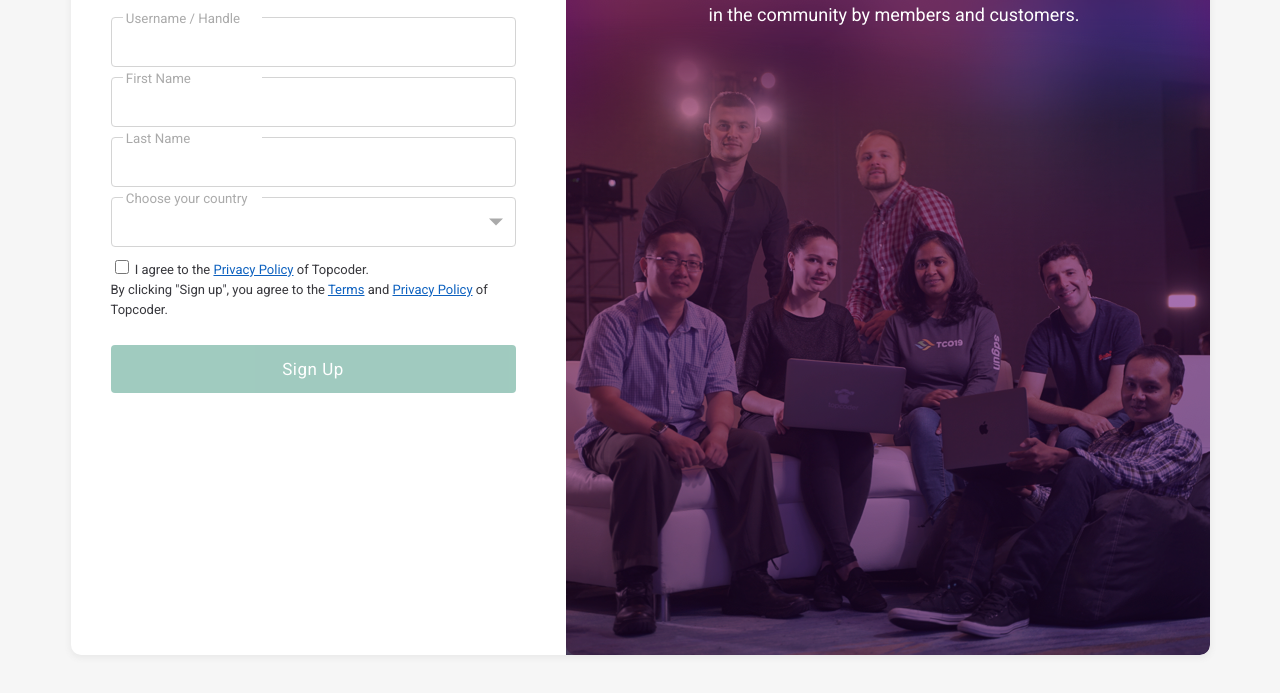
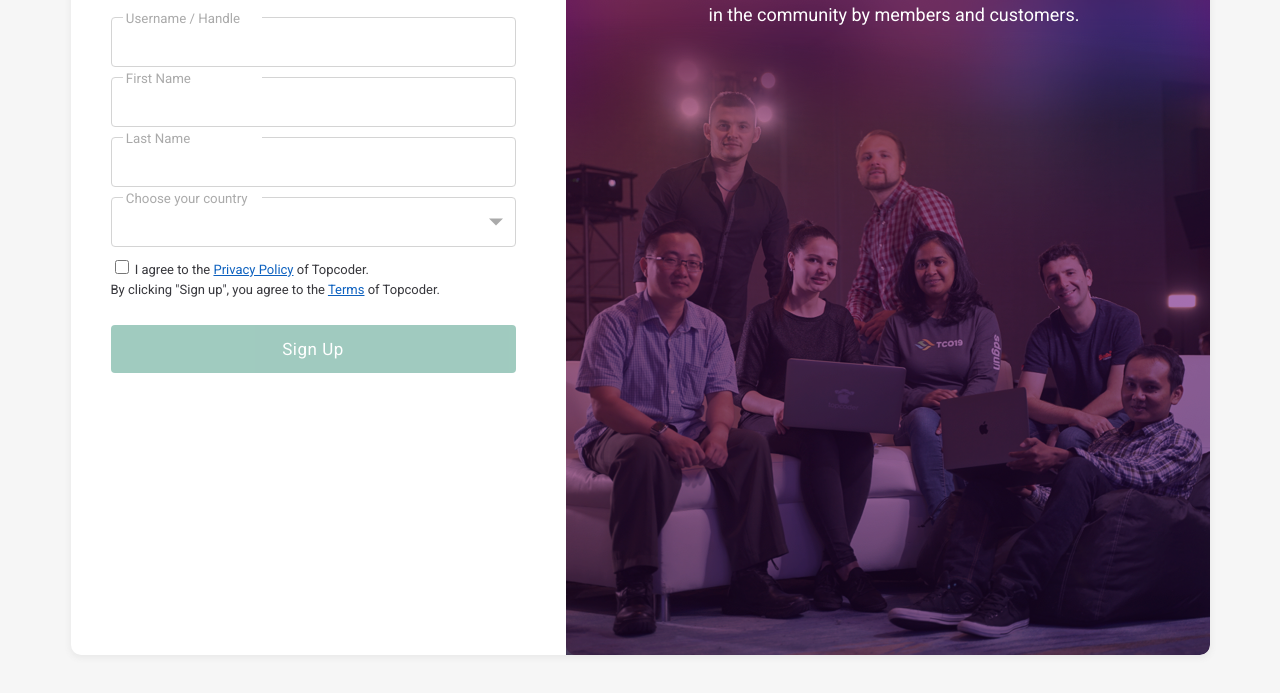
Before and after one commit to topcoder-platform/tc-auth-lib, a website: page web-assets/static-pages/signup.html in a window 1280 px wide. Shown: the part 225-918 px from the top of the page. Drawn offline with nearby package versions, Linux system fonts and the light colour scheme; files that its build step writes are made by us from their sources; a script that the page names is missing; files whose address does not match are found by name.

Commit message:
text change

```diff
--- a/web-assets/static-pages/signup.html
+++ b/web-assets/static-pages/signup.html
@@ -111,9 +111,7 @@
                     I agree to the <a href="https://www.topcoder.com/policy/privacy-policy" target="_new">Privacy Policy</a> of Topcoder.
                     <br/>
                     By clicking "Sign up", you agree to the <a href="https://www.topcoder.com/policy/terms-and-conditions"
-                      target="_blank" rel="noopener noreferrer">Terms</a> and <a
-                      href="https://www.topcoder.com/policy/privacy-policy" target="_blank" rel="noopener noreferrer">Privacy
-                      Policy</a> of Topcoder.
+                      target="_blank" rel="noopener noreferrer">Terms</a> of Topcoder.
                   </span>
                 </label>
               </span>
```
